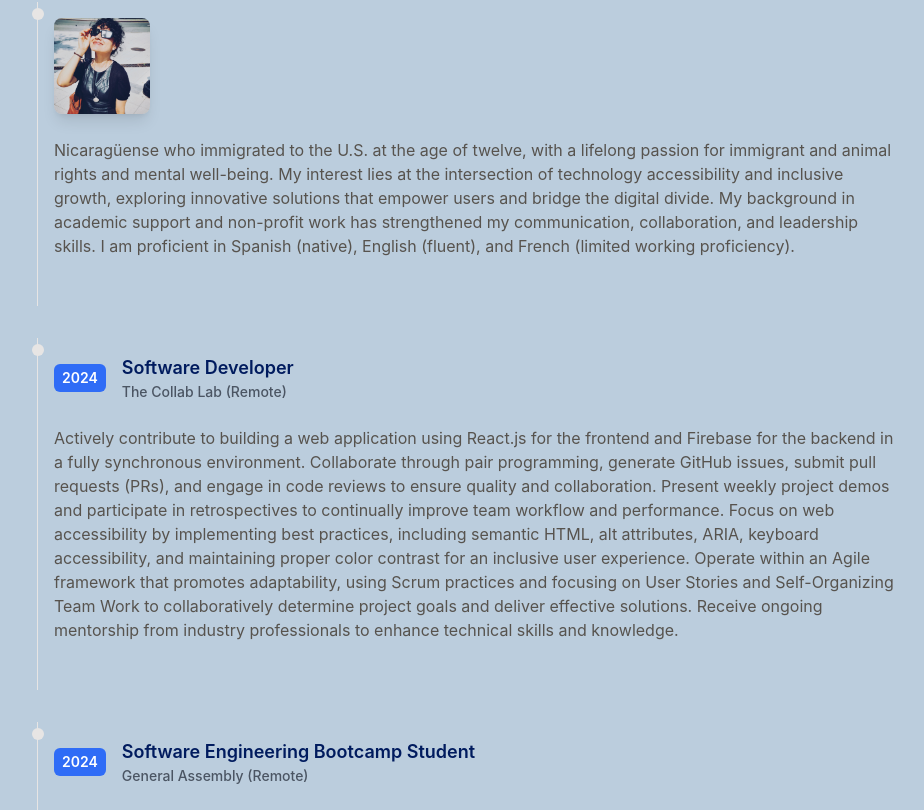
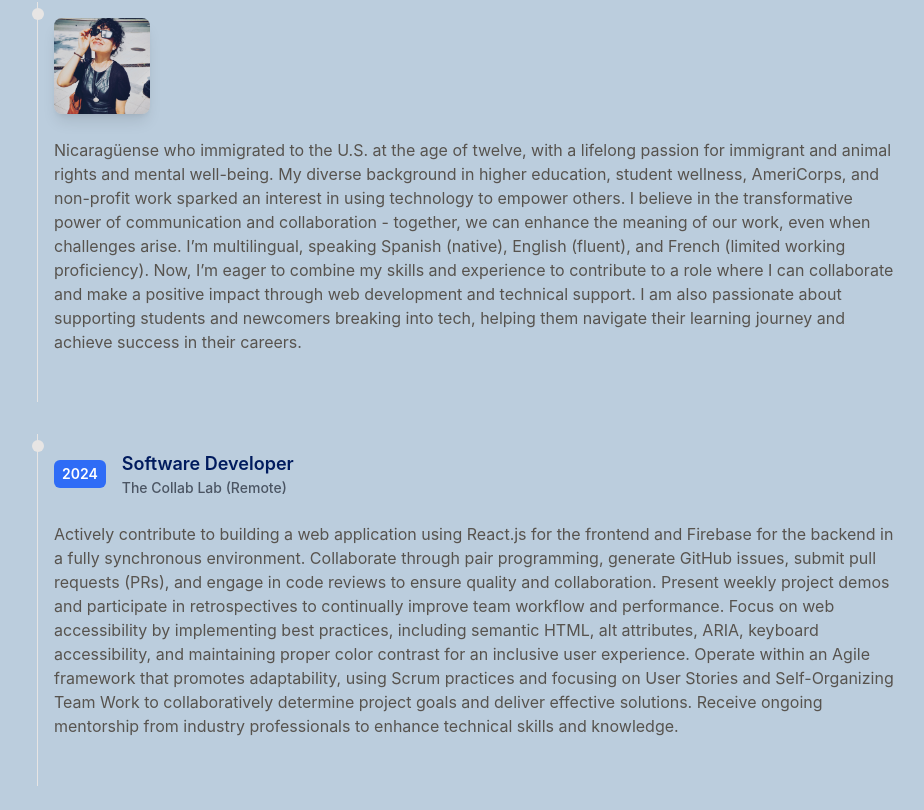
Before and after one commit to dterceroparker/doribel-react-portfolio, a React (Vite) app: page / in a window 1280 px wide. Shown: the part 1190-2000 px from the top of the page, without its empty margins (171-1095 px from the left). Built offline with nearby package versions, Linux system fonts and the light colour scheme; no server answers.

Commit message:
Update jobs-data.js about me content

```diff
--- a/src/components/Sidenav.jsx
+++ b/src/components/Sidenav.jsx
@@ -99,8 +99,6 @@ const Sidenav = () => {
             ))}
           </div>
         )}
-
-        {/* Sidebar for desktop */}
         <div className="hidden md:block fixed top-[25%] z-10">
           <div className="flex flex-col items-center">
             {[
--- a/src/data/jobs-data.js
+++ b/src/data/jobs-data.js
@@ -3,7 +3,7 @@ export const jobs = [
     image: '/profile.jpg',
     title: '',
     company: '',
-    details: 'Nicaragüense who immigrated to the U.S. at the age of twelve, with a lifelong passion for immigrant and animal rights and mental well-being. My interest lies at the intersection of technology accessibility and inclusive growth, exploring innovative solutions that empower users and bridge the digital divide. My background in academic support and non-profit work has strengthened my communication, collaboration, and leadership skills. I am proficient in Spanish (native), English (fluent), and French (limited working proficiency).',
+    details: 'Nicaragüense who immigrated to the U.S. at the age of twelve, with a lifelong passion for immigrant and animal rights and mental well-being. My diverse background in higher education, student wellness, AmeriCorps, and non-profit work sparked an interest in using technology to empower others. I believe in the transformative power of communication and collaboration - together, we can enhance the meaning of our work, even when challenges arise. I’m multilingual, speaking Spanish (native), English (fluent), and French (limited working proficiency). Now, I’m eager to combine my skills and experience to contribute to a role where I can collaborate and make a positive impact through web development and technical support. I am also passionate about supporting students and newcomers breaking into tech, helping them navigate their learning journey and achieve success in their careers.',
   },
   {
     year: 2024,
--- a/src/pages/About.jsx
+++ b/src/pages/About.jsx
@@ -23,7 +23,7 @@ const About = () => {
           </div>
         </div>
       </div>
-      <h1 className="text-4xl font-bold text-center text-[#001b5e] mb-8">
+      <h1 className="text-4xl font-bold text-[#001b5e] dark:text-blue-200 mb-8 mt-0 text-center">
         <span className="sr-only">About</span> About Me
       </h1>
       <div className="space-y-8">
--- a/src/pages/Contact.jsx
+++ b/src/pages/Contact.jsx
@@ -6,7 +6,7 @@ const Contact = () => {
   return (
     <section id="contact" className="max-w-[1040px] m-auto md:pl-20 p-4 py-16">
       <div className="bg-white dark:bg-gray-800 p-8 rounded-lg shadow-lg">
-        <h1 className="text-4xl font-bold text-center text-[#001b5e] dark:text-white mb-6">
+        <h1 className="text-4xl font-bold text-[#001b5e] dark:text-blue-200 mb-8 mt-0 text-center">
           {`Let's Connect!`}
         </h1>
         <form
```
